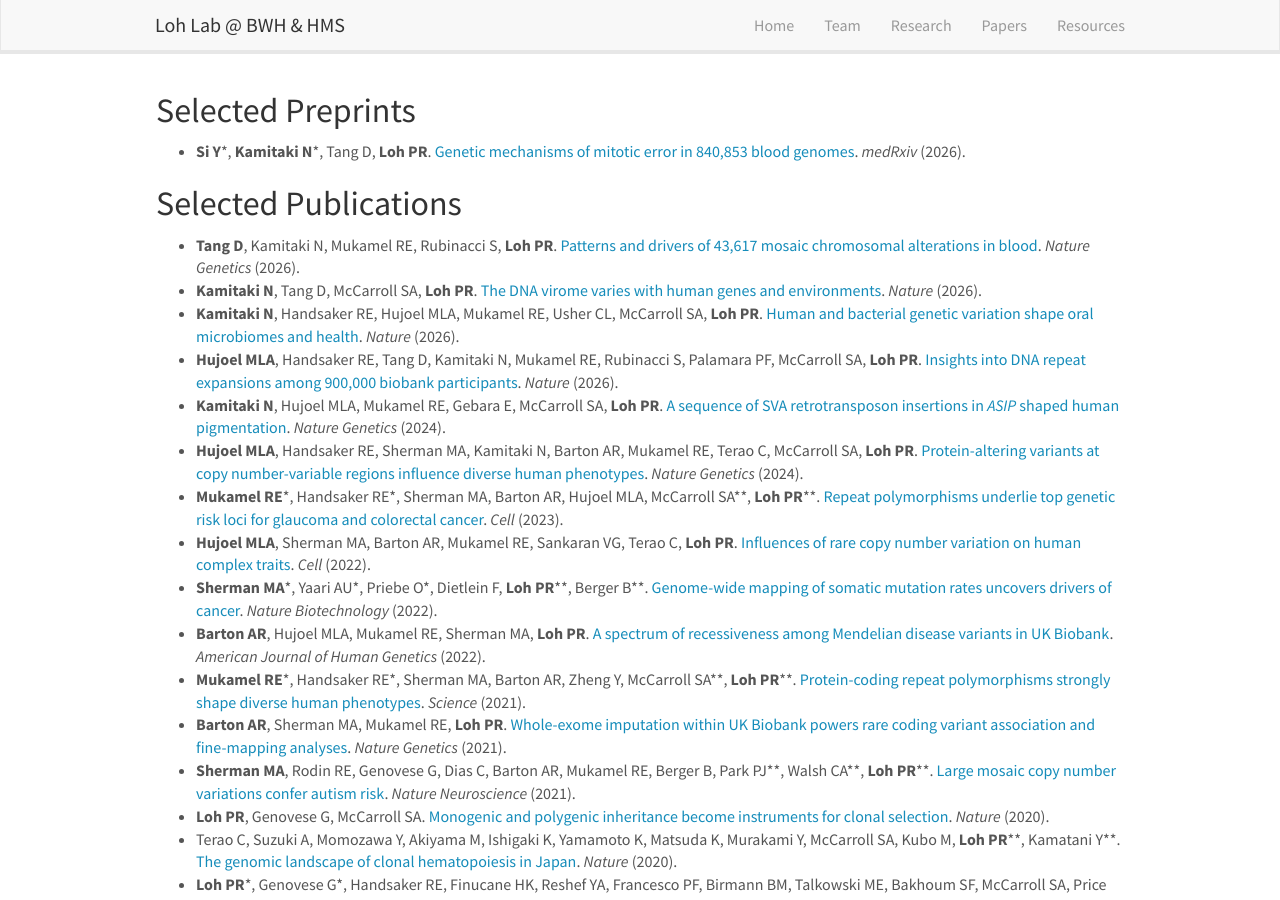
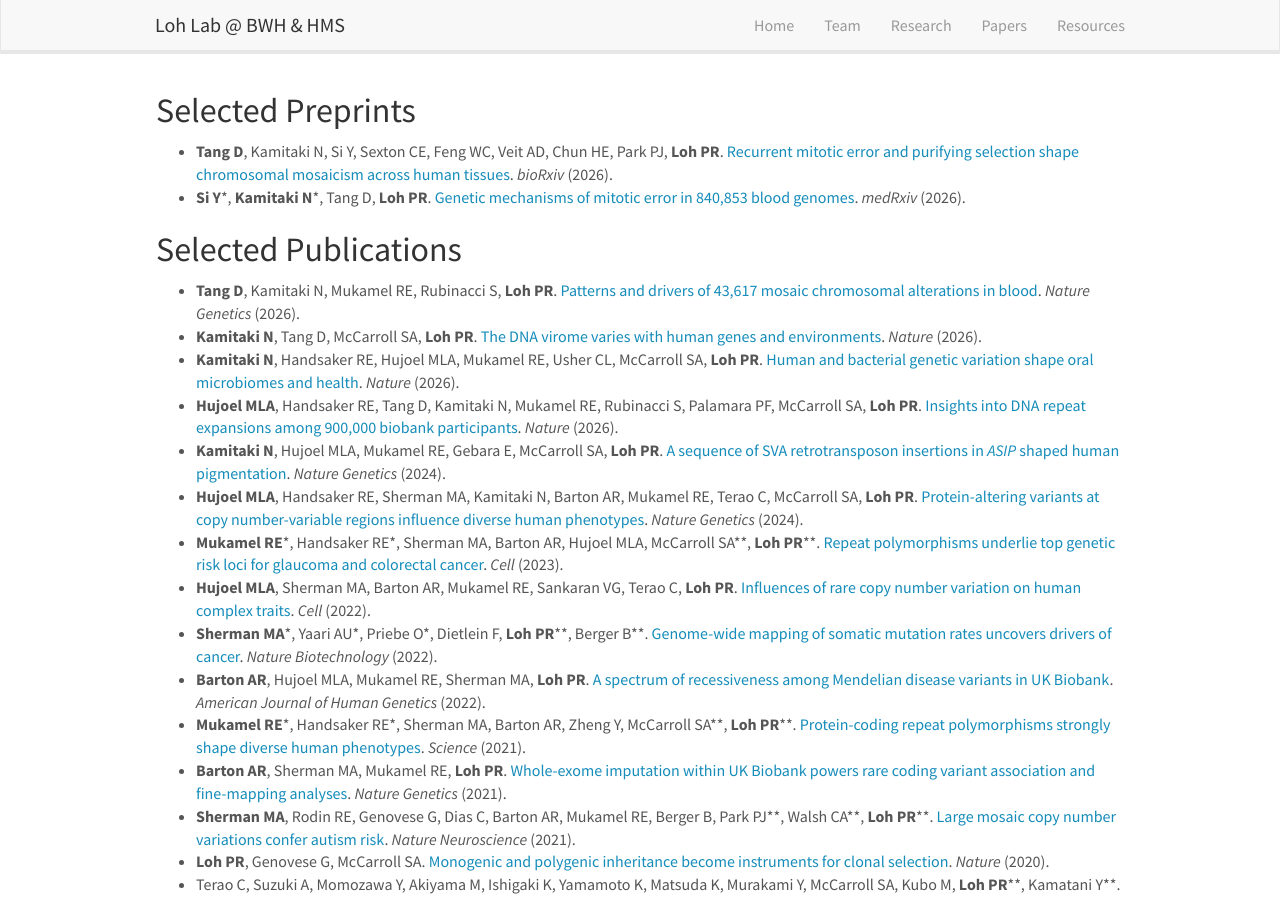
Before and after one commit to poruloh/poruloh.github.io, a Jekyll site: the page built from _pages/papers.md, in a window 1280 px wide and 900 px high. Built offline with Jekyll 4.4.1, drawn with Linux system fonts in a browser that asks for light colours; nearby versions of some CDN libraries.

Commit message:
added SMaHT mCA preprint

```diff
--- a/_data/publist.yml
+++ b/_data/publist.yml
@@ -1,3 +1,10 @@
+- title: Recurrent mitotic error and purifying selection shape chromosomal mosaicism across human tissues
+  authors: <b>Tang D</b>, Kamitaki N, Si Y, Sexton CE, Feng WC, Veit AD, Chun HE, Park PJ, <b>Loh PR</b>
+  year: 2026
+  journal: bioRxiv
+  url: https://doi.org/10.64898/2026.10.27.760146
+  type: 2
+
 - title: Genetic mechanisms of mitotic error in 840,853 blood genomes
   authors: <b>Si Y</b>*, <b>Kamitaki N</b>*, Tang D, <b>Loh PR</b>
   year: 2026
```
